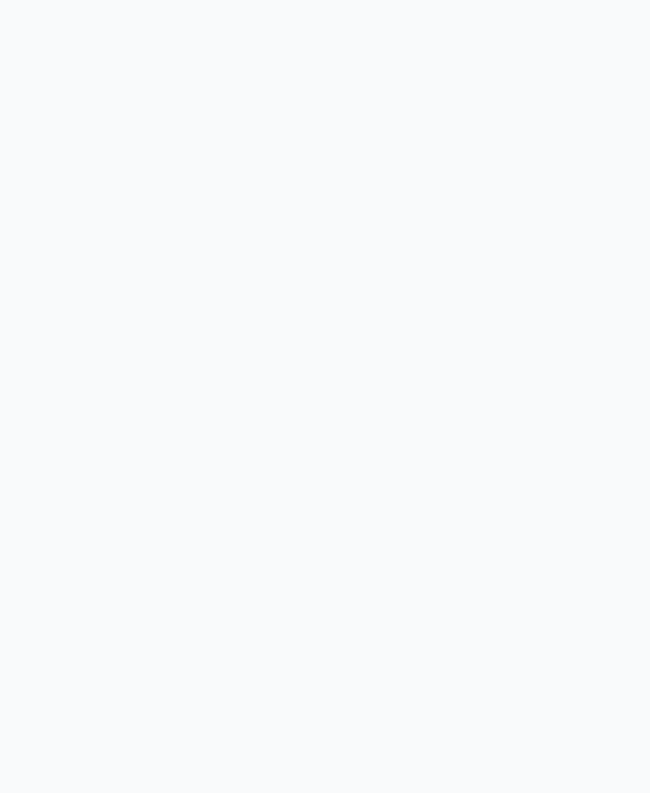
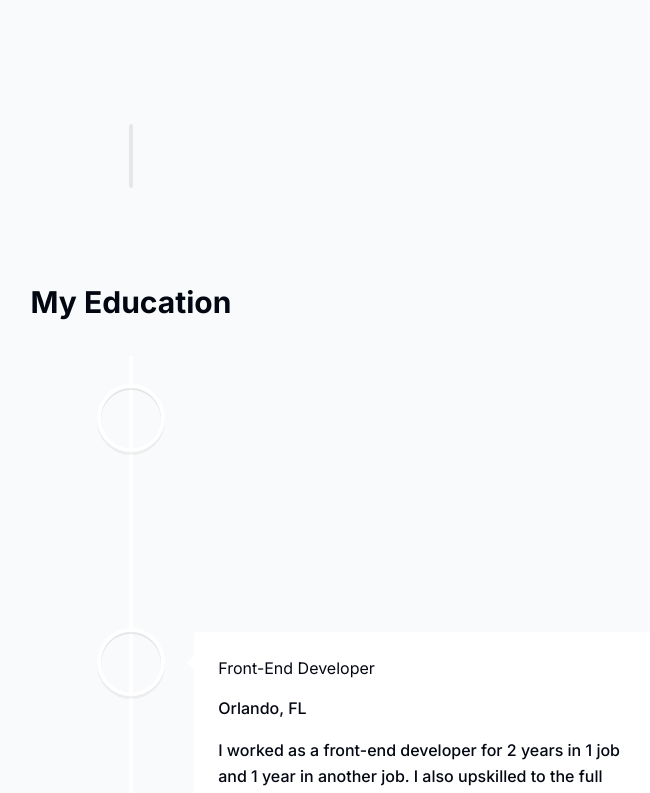
Before and after one commit to SachindaBandara/Portfolio-Website-Next.js, a Next.js app in the folder my-portfolio-website/: page / in a window 1280 px wide. Shown: the part 3320-4113 px from the top of the page, without its empty margins (509-1159 px from the left). Built offline with nearby package versions, Linux system fonts and the light colour scheme.

Commit message:
create education section

```diff
--- a/my-portfolio-website/app/page.tsx
+++ b/my-portfolio-website/app/page.tsx
@@ -1,4 +1,5 @@
 import About from "@/components/about";
+import Experience from "@/components/experience";
 import Intro from "@/components/intro";
 import Projects from "@/components/projects";
 import SectionDivider from "@/components/section-divider";
@@ -14,6 +15,8 @@
       <Projects />
       <SectionDivider />
       <Skills />
+      <SectionDivider />
+      <Experience/>
     </main>
   );
 }
--- /dev/null
+++ b/my-portfolio-website/components/experience.tsx
@@ -0,0 +1,29 @@
+"use client";
+
+import React from "react";
+import SectionHeading from "./section-heading";
+import {
+  VerticalTimeline,
+  VerticalTimelineElement,
+} from "react-vertical-timeline-component";
+import "react-vertical-timeline-component/style.min.css";
+import { experiencesData } from "@/lib/data";
+
+export default function Experience() {
+  return (
+    <section id="experience">
+      <SectionHeading>My Education</SectionHeading>
+      <VerticalTimeline>
+        {experiencesData.map((item, index) => (
+          <React.Fragment key={index}>
+            <VerticalTimelineElement>
+              <h3>{item.title}</h3>
+              <p>{item.location}</p>
+              <p>{item.description}</p>
+            </VerticalTimelineElement>
+          </React.Fragment>
+        ))}
+      </VerticalTimeline>
+    </section>
+  );
+}
--- a/my-portfolio-website/components/skills.tsx
+++ b/my-portfolio-website/components/skills.tsx
@@ -15,8 +15,8 @@
     opacity: 1,
     y: 0,
     transition: {
-        delay: 0.05 * index,
-    }
+      delay: 0.05 * index,
+    },
   }),
 };
 
@@ -25,6 +25,7 @@
 
   return (
     <section
+      id="skills"
       ref={ref}
       className="mb-28 max-w-[53rem] scroll-mt-28 text-center sm:mb-40"
     >
@@ -35,10 +36,10 @@
             className="bg-white border border-black/[0.1] rounded-xl px-5 py-3"
             key={index}
             variants={fadeAnimationvariants}
-            initial = "initial"
-            whileInView = "animate"
+            initial="initial"
+            whileInView="animate"
             viewport={{
-                once:true,
+              once: true,
             }}
             custom={index}
           >
--- a/my-portfolio-website/package.json
+++ b/my-portfolio-website/package.json
@@ -23,7 +23,11 @@
     "react-dom": "18.3.1",
     "react-icons": "^5.3.0",
     "react-intersection-observer": "^9.13.0",
+    "react-vertical-timeline-component": "^3.6.0",
     "tailwindcss": "3.4.10",
     "typescript": "5.5.4"
+  },
+  "devDependencies": {
+    "@types/react-vertical-timeline-component": "^3.3.6"
   }
 }
```
Also changed, not shown: 1 other file (tests, documents, lock files or other folders).
